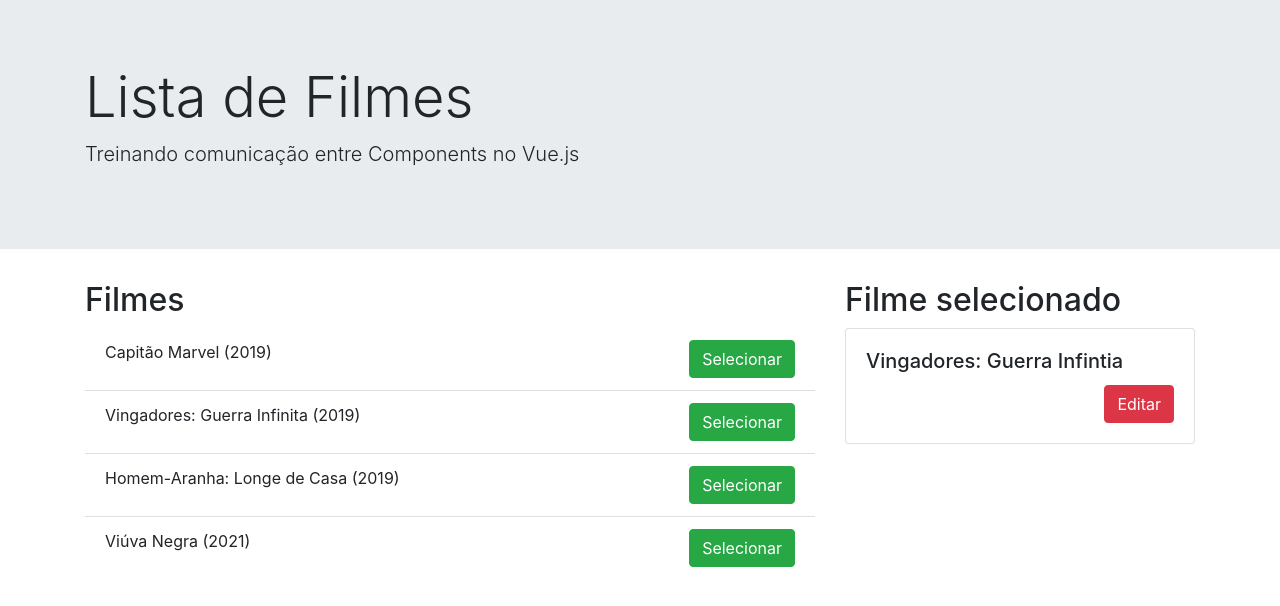
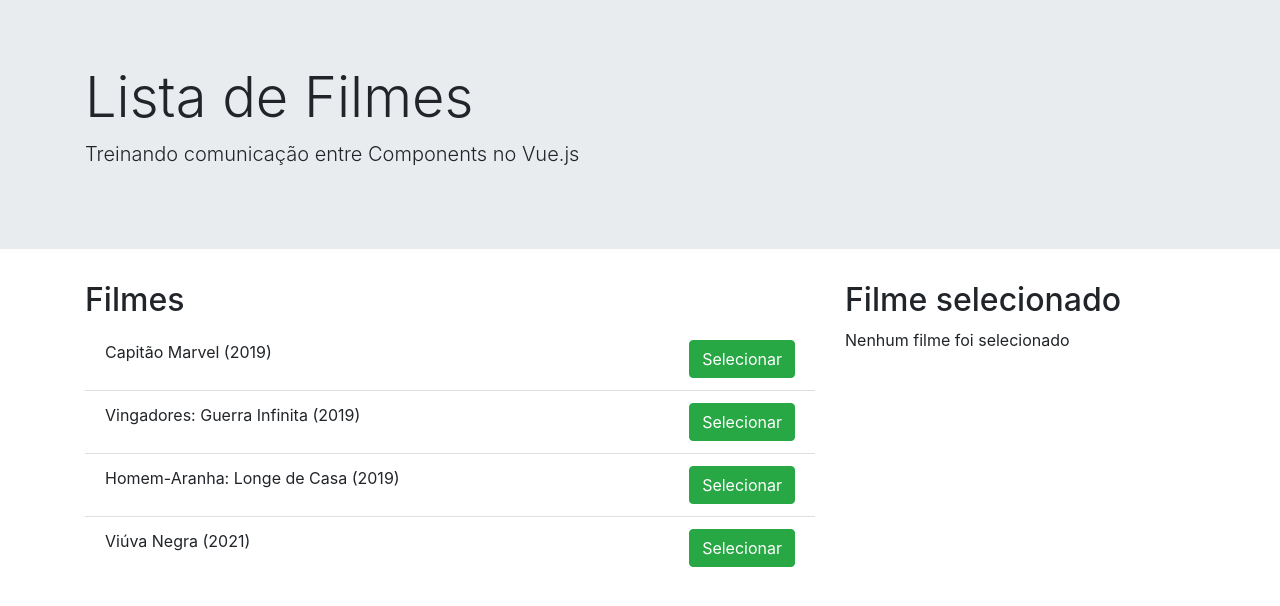
Before and after one commit to taironedias/vue-init, a Vue app in the folder with-docker/code/vue-components-comunicacao/: page / in a window 1280 px wide. Shown: the top 606 px of the page. Built offline with nearby package versions, Linux system fonts and the light colour scheme.

Commit message:
comunicacao entre components irmaos

```diff
--- a/with-docker/code/vue-components-comunicacao/src/components/FilmesLista.vue
+++ b/with-docker/code/vue-components-comunicacao/src/components/FilmesLista.vue
@@ -17,7 +17,7 @@
 
         <!-- column 2 -->
         <div class="col-4">
-            <FilmesListaItemInfo/>
+            <FilmesListaItemInfo :movie="movieSelected"/>
         </div>
     </div>
 </template>
--- a/with-docker/code/vue-components-comunicacao/src/components/FilmesListaItemInfo.vue
+++ b/with-docker/code/vue-components-comunicacao/src/components/FilmesListaItemInfo.vue
@@ -2,11 +2,24 @@
     <div>
         <h2>Filme selecionado</h2>
 
-        <div class="card">
+        <div class="card" v-if="movie">
             <div class="card-body">
-                <h5 class="card-title">Vingadores: Guerra Infintia</h5>
+                <h5 class="card-title">{{ movie.title }} ({{ movie.year }})</h5>
+                <span class="font-italic">Diretor: {{ movie.director }}</span>
                 <button class="btn btn-danger float-right">Editar</button>
             </div>
         </div>
+
+        <p v-else>Nenhum filme foi selecionado</p>
     </div>
 </template>
+
+<script>
+export default {
+    props: {
+        movie: {
+            type: Object
+        }
+    }
+}
+</script>
```
